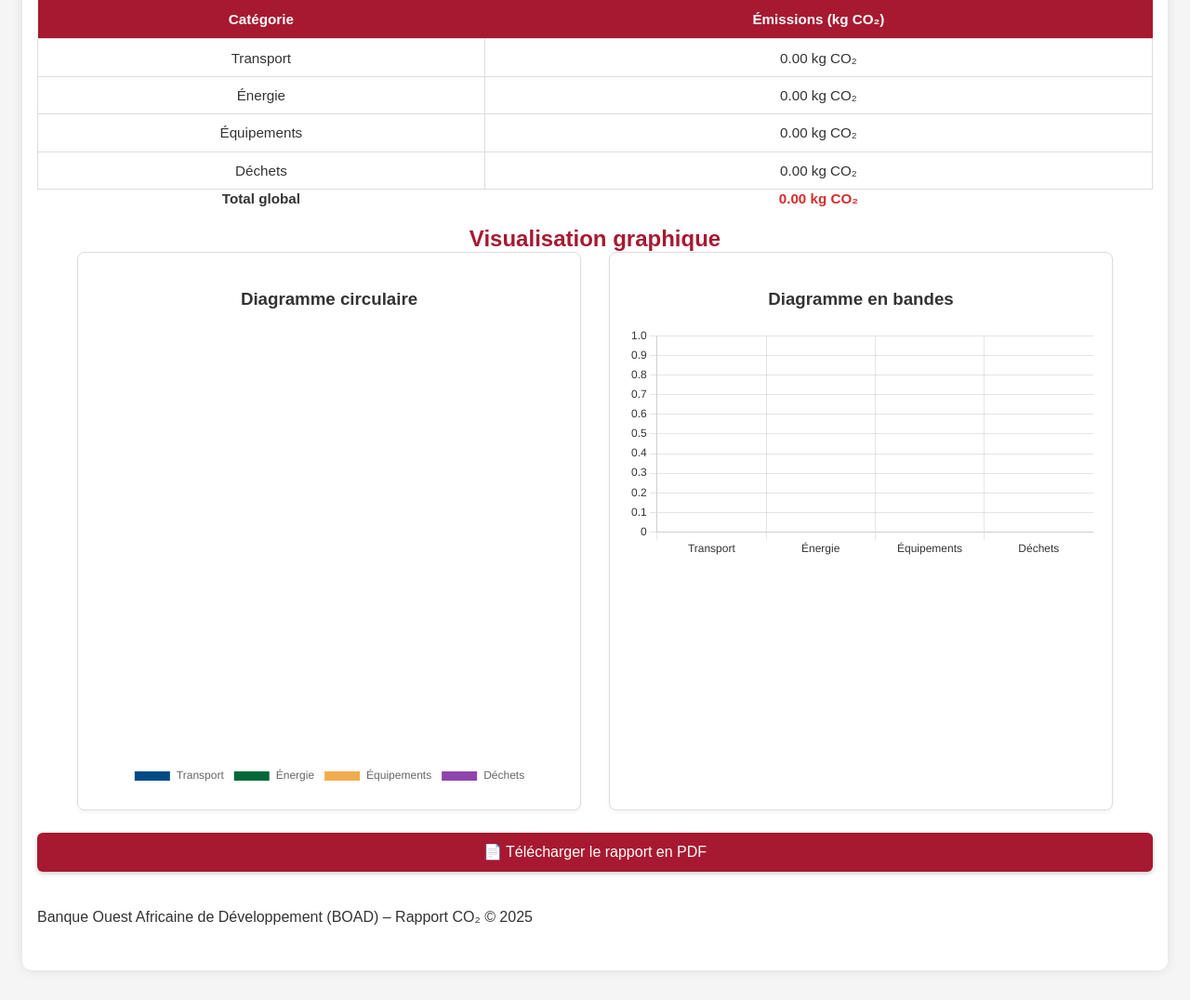
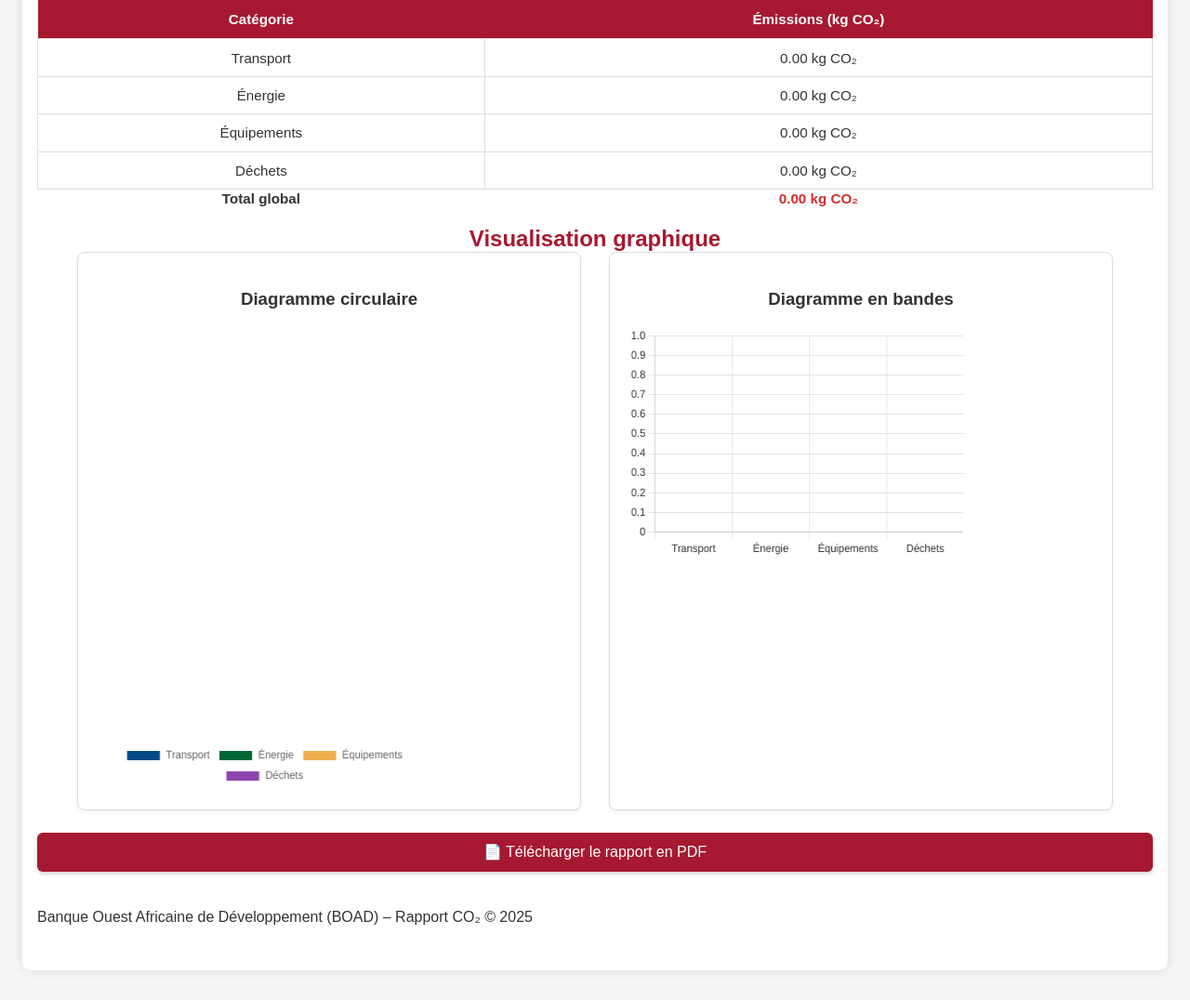
Before and after one commit to IFAZANE/BOAD_Empreinte_Carbone, a Flask app: page /resultat in a window 1280 px wide. Shown: the part 217-1293 px from the top of the page at 93% size. Run offline with Flask 3, Linux system fonts and the light colour scheme; some libraries are stand-ins or nearby versions.

Commit message:
resultat.html

```diff
--- a/application/templates/resultat.html
+++ b/application/templates/resultat.html
@@ -28,7 +28,7 @@
     }
 
     .chart-box canvas {
-      max-width: 100%;
+      max-width: 72%;
       height: auto;
     }
 
```
